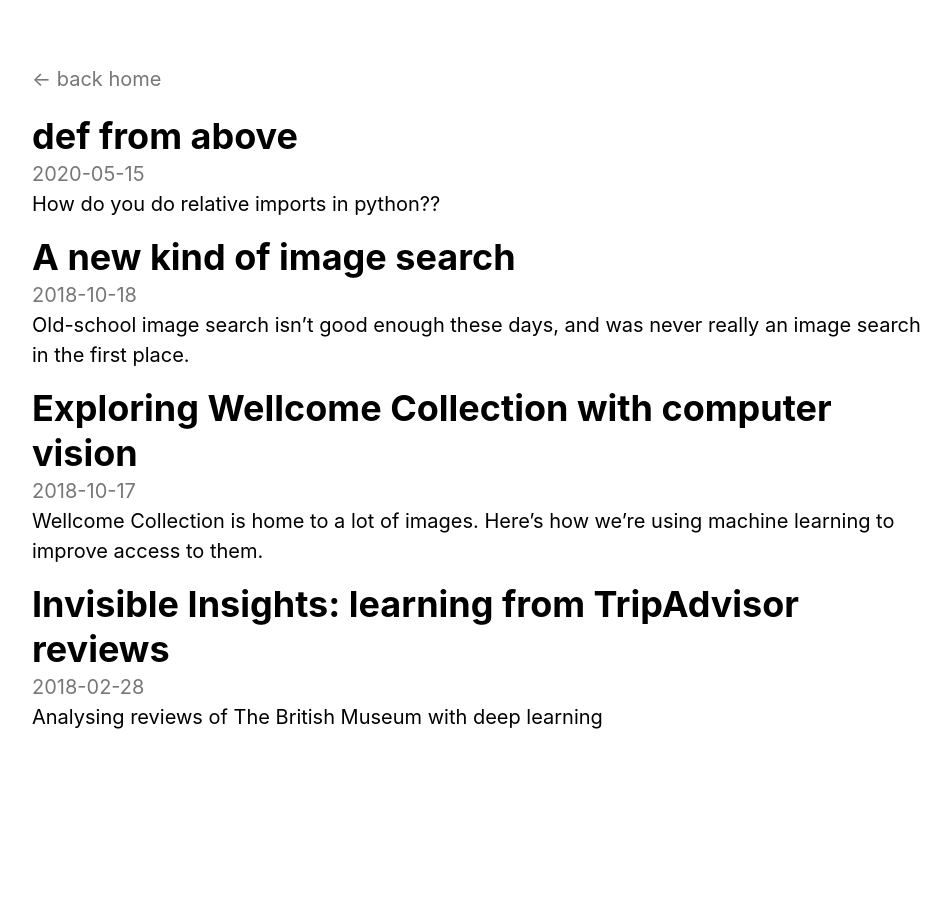
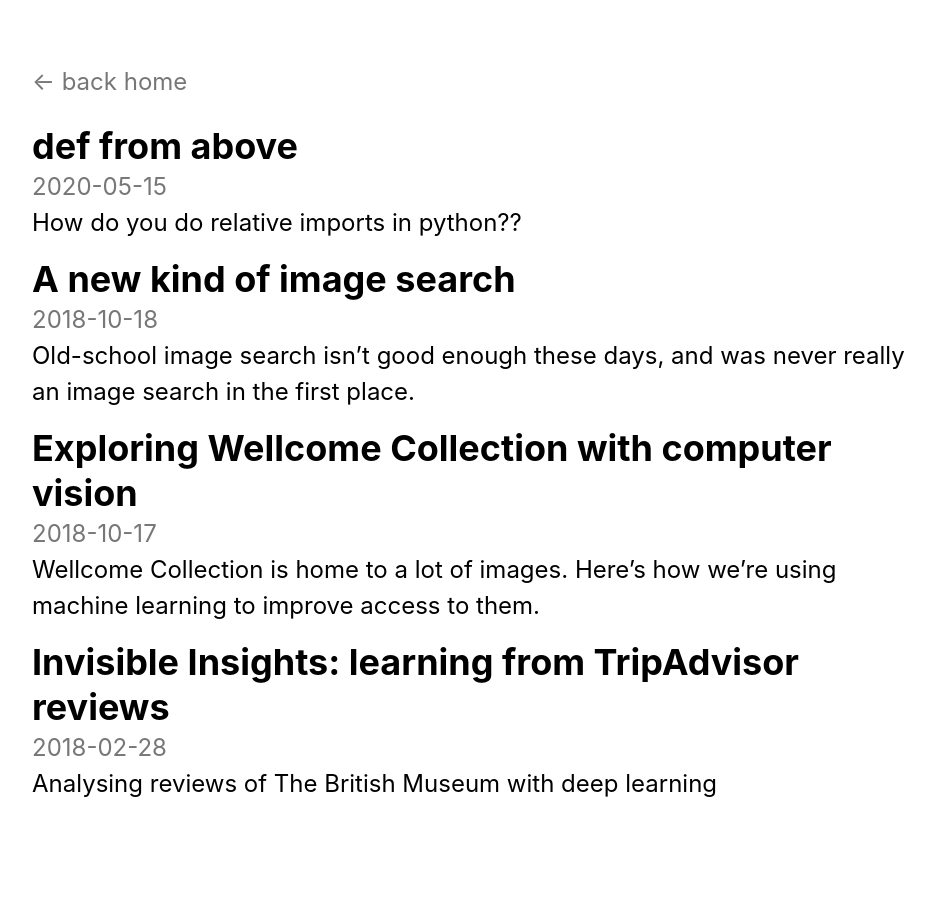
Before and after one commit to harrisonpim/harrisonpim.com, a Jekyll site: the page built from blog.md, in a window 1280 px wide. Shown: the whole page, without its empty margins (32-983 px from the left). Built offline with Jekyll 4.4.1, drawn with Linux system fonts in a browser that asks for light colours; nearby versions of some CDN libraries.

Commit message:
bump sizing

```diff
--- a/_layouts/default.html
+++ b/_layouts/default.html
@@ -9,7 +9,7 @@
     <link href="/assets/css/syntax.css" rel="stylesheet">
 </head>
 
-<body class="f3 f4-l sans-serif bg-white pa5 w-100 mw8-l w-90-l">
+<body class="f2 f3-ns sans-serif bg-white pa5 w-100 mw8-l w-90-l">
     <div class="cf lh-copy">
         {{ content }}
     </div>
```
Also changed, not shown: 9 other files.
